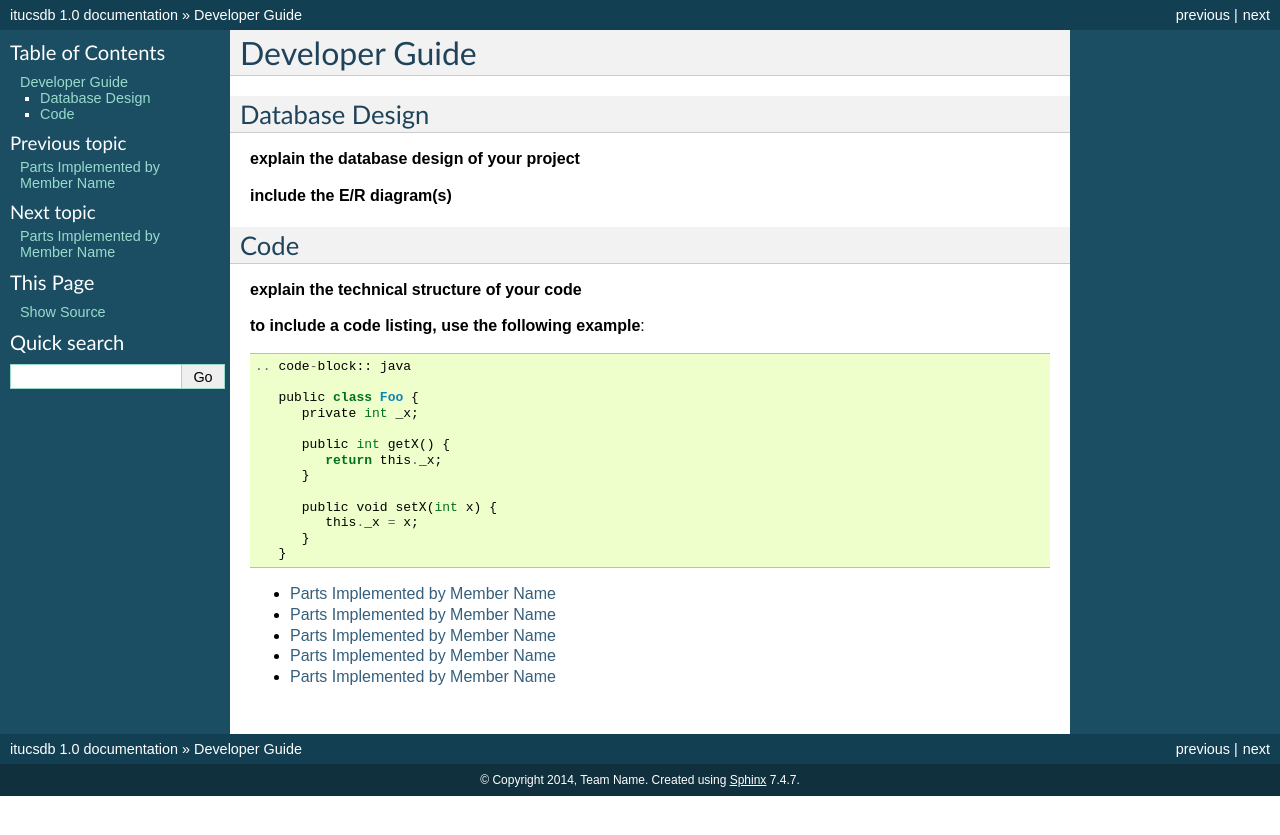
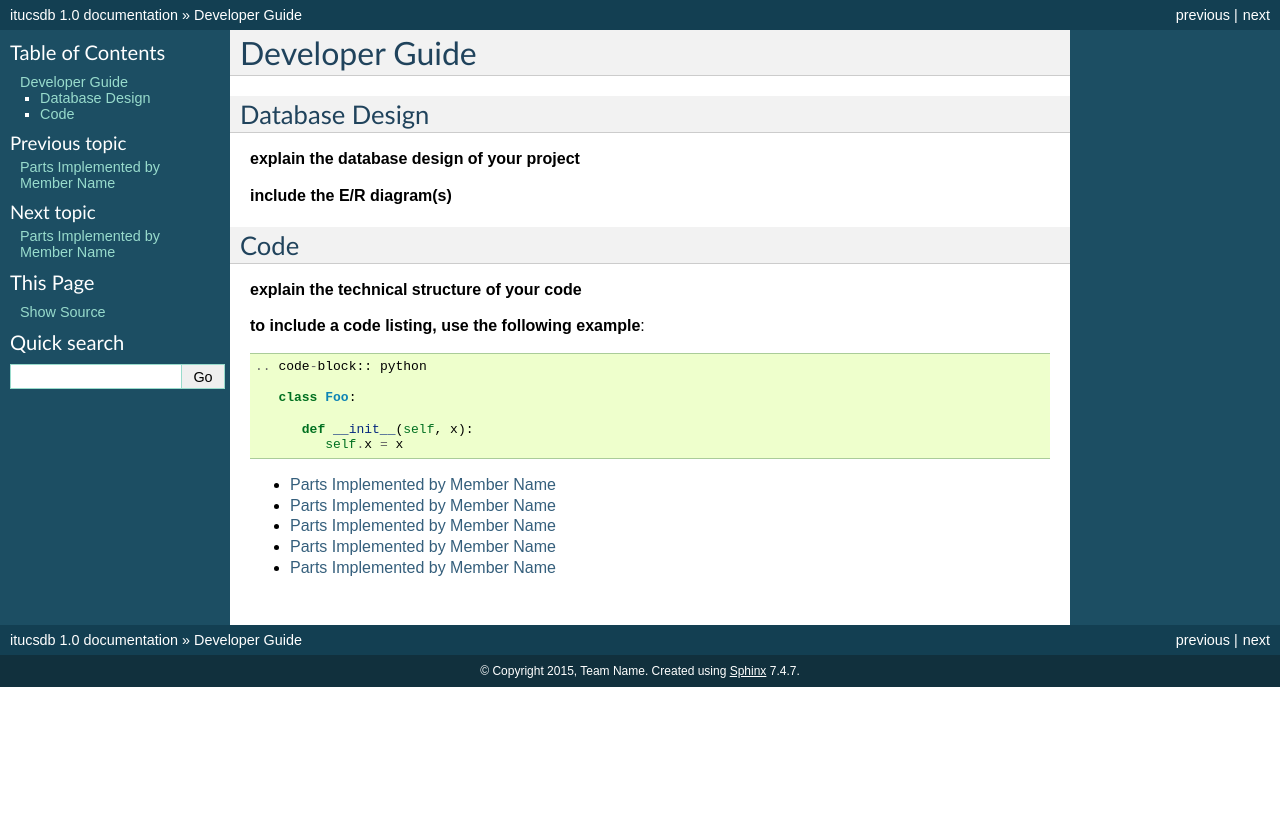
Before and after one commit to orhanse/ConnectLife, a Sphinx documentation site: the page built from docs/developer/index.rst, in a window 1280 px wide. Shown: the top 835 px of the page. Built offline with Sphinx 7.4.7, drawn with Linux system fonts in a browser that asks for light colours.

```diff
--- a/docs/conf.py
+++ b/docs/conf.py
@@ -45,7 +45,7 @@
 
 # General information about the project.
 project = 'itucsdb'
-copyright = '2014, Team Name'
+copyright = '2015, Team Name'
 
 # The version info for the project you're documenting, acts as replacement for
 # |version| and |release|, also used in various other places throughout the
--- a/docs/developer/index.rst
+++ b/docs/developer/index.rst
@@ -15,19 +15,12 @@
 
 **to include a code listing, use the following example**::
 
-   .. code-block:: java
+   .. code-block:: python
 
-      public class Foo {
-         private int _x;
+      class Foo:
 
-         public int getX() {
-            return this._x;
-         }
-
-         public void setX(int x) {
-            this._x = x;
-         }
-      }
+         def __init__(self, x):
+            self.x = x
 
 .. toctree::
 
```
Also changed, not shown: 2 other files.
